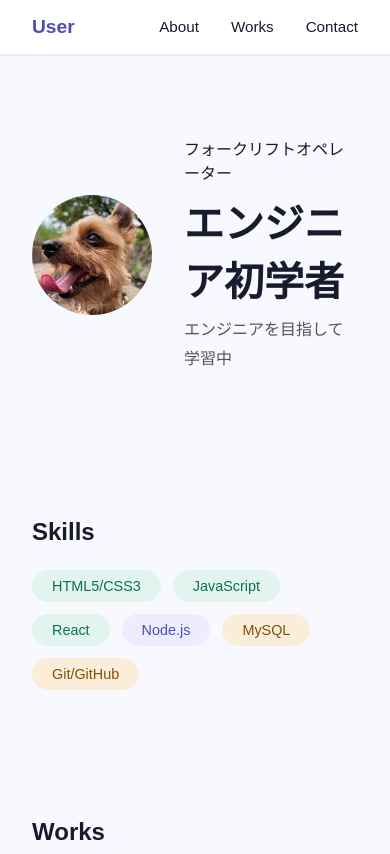
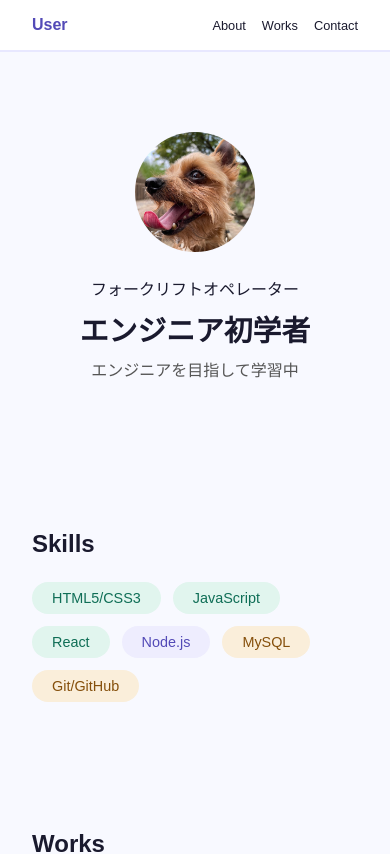
Before and after one commit to Peparoncino/first_portfolio, a React (Vite) app: page / in a window 390 px wide. Shown: the top 854 px of the page. Built offline with nearby package versions, Linux system fonts and the light colour scheme.

Commit message:
レスポンシブ対応

```diff
--- a/src/components/Contact.jsx
+++ b/src/components/Contact.jsx
@@ -3,7 +3,7 @@ import { CiMail } from "react-icons/ci";
 
 function Contact(){
   return(
-    <section className="contact">
+    <section className="contact" id="contact">
       <h2>Contact</h2>
       <div className="contact-links">
         <a className="contact-link" href="#" target="_blank" rel="noreferrer">
--- a/src/components/Header.jsx
+++ b/src/components/Header.jsx
@@ -4,9 +4,9 @@ function Header(){
       <nav>
         <span>User</span>
         <ul>
-          <li><a href="#">About</a></li>
-          <li><a href="#">Works</a></li>
-          <li><a href="#">Contact</a></li>
+          <li><a href="#about">About</a></li>
+          <li><a href="#works">Works</a></li>
+          <li><a href="#contact">Contact</a></li>
         </ul>
       </nav>
     </header>
--- a/src/components/Hero.jsx
+++ b/src/components/Hero.jsx
@@ -2,7 +2,7 @@ import profileImg from '../assets/profile.png'
 
 function Hero(){
   return(
-    <section className="hero">
+    <section className="hero" id='about'>
       <div className="hero-inner">
         <img src={profileImg} alt="プロフィール画像" className="hero-avatar" />
         <div className="hero-text">
--- a/src/components/Skills.jsx
+++ b/src/components/Skills.jsx
@@ -1,6 +1,6 @@
 function Skills(){
   return(
-    <section className="skills">
+    <section className="skills" id="skills">
       <h2>Skills</h2>
       <div className="skills-grid">
         <p className="skill-badge front-lang">HTML5/CSS3</p>
--- a/src/components/Works.jsx
+++ b/src/components/Works.jsx
@@ -3,7 +3,7 @@ import { SiVite } from "react-icons/si";
 
 function Works(){
   return(
-    <section className="works">
+    <section className="works" id="works">
       <h2>Works</h2>
       <div className="works-grid">
         <div className="work-card">
--- a/src/index.css
+++ b/src/index.css
@@ -10,6 +10,10 @@ body {
   font-family: "Hiragino Sans", "Hiragino Kaku Gothic ProN", sans-serif;
   color: #1a1a2e;
   background: #f8f9ff;
+}
+
+html {
+  scroll-behavior: smooth;
 }
 
 /* Header */
@@ -261,3 +265,40 @@ section {
   background: #534ab7;
   color: #fff;
 }
+
+/* レスポンシブ */
+@media (max-width: 600px) {
+
+  /* ナビ */
+  header nav ul {
+    gap: 1rem;
+  }
+
+  header nav span {
+    font-size: 1rem;
+  }
+
+  header nav ul a {
+    font-size: 0.8rem;
+  }
+
+  /* Hero */
+  .hero-inner {
+    flex-direction: column;
+    text-align: center;
+    gap: 1.5rem;
+  }
+
+  .hero-text {
+    text-align: center;
+  }
+
+  .hero h2 {
+    font-size: 1.8rem;
+  }
+
+  /* Works */
+  .works-grid {
+    grid-template-columns: 1fr;
+  }
+}
```
